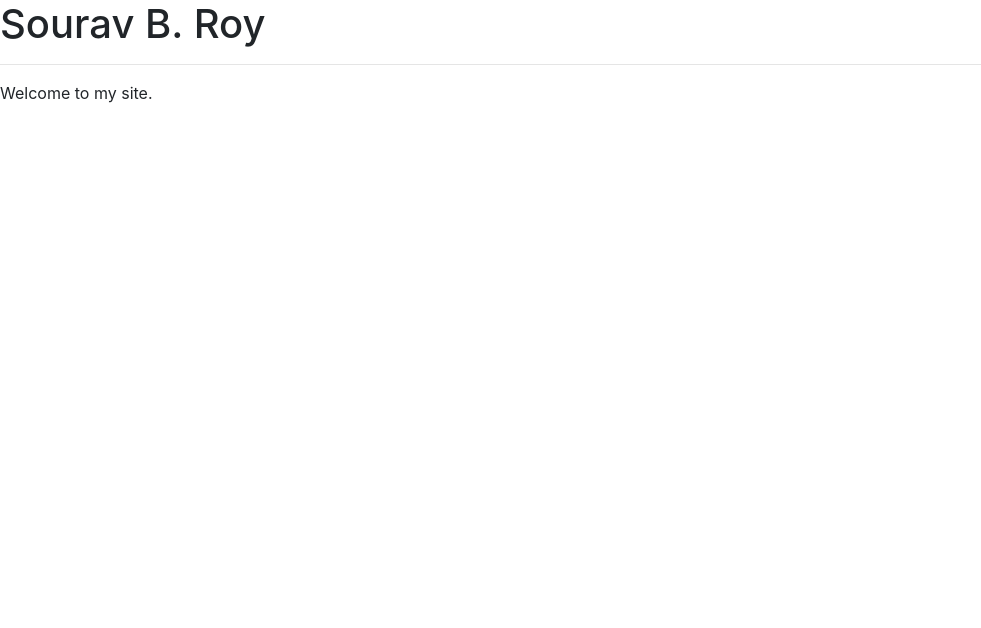
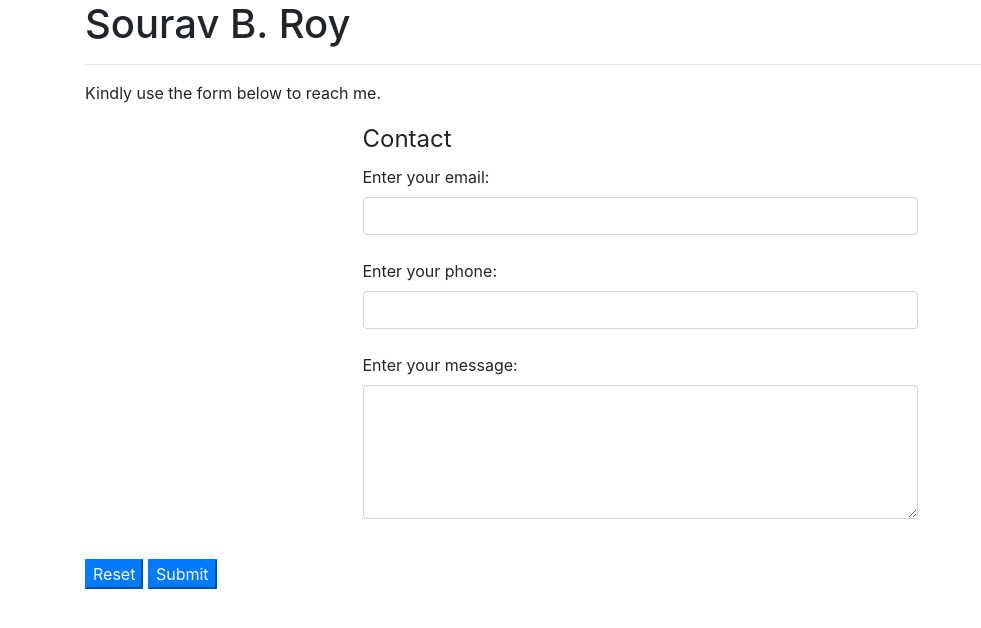
Before and after one commit to s13rw81/s13rw81.github.io_frontend, a plain HTML site: page index.html in a window 1280 px wide. Shown: the whole page, without its empty margins (0-981 px from the left). Drawn offline with nearby package versions, Linux system fonts and the light colour scheme.

Commit message:
added contact form that sends data to an AWS API Gateway endpoint

```diff
--- a/index.html
+++ b/index.html
@@ -5,7 +5,6 @@
     <!-- Required meta tags -->
     <meta charset="utf-8">
     <meta name="viewport" content="width=device-width, initial-scale=1, shrink-to-fit=no">
-
     <!-- Bootstrap CSS -->
     <link rel="stylesheet" href="https://stackpath.bootstrapcdn.com/bootstrap/4.5.2/css/bootstrap.min.css"
         integrity="sha384-JcKb8q3iqJ61gNV9KGb8thSsNjpSL0n8PARn9HuZOnIxN0hoP+VmmDGMN5t9UJ0Z" crossorigin="anonymous">
@@ -13,10 +12,26 @@
     <title>Sourav's little corner on the web</title>
 </head>
 
+
 <body>
-    <h1>Sourav B. Roy</h1>
-    <hr>
-    <p>Welcome to my site.</p>
+    <div class="container">
+        <h1>Sourav B. Roy</h1>
+        <hr>
+        <p>Kindly use the form below to reach me.</p>
+        <form action="https://t55y141e4a.execute-api.ap-south-1.amazonaws.com/testing/contact" method="POST">
+            <fieldset class="form-group w-50 mx-auto">
+                <legend>Contact</legend>
+                <label for="email">Enter your email:</label>
+                <input name="email" class="form-control" type="email"><br>
+                <label for="tel">Enter your phone:</label>
+                <input name="phone" class="form-control" type="tel" maxlength="10" , minlength="10"><br>
+                <label for="message">Enter your message:</label>
+                <textarea class="form-control" name="message" id="" cols="50" rows="5"></textarea><br>
+            </fieldset>
+            <input class="btn-primary" type="reset" value="Reset">
+            <input class="btn-primary" type="submit" value="Submit"> <br>
+        </form>
+    </div>
 
     <!-- Optional JavaScript -->
     <!-- jQuery first, then Popper.js, then Bootstrap JS -->
```
